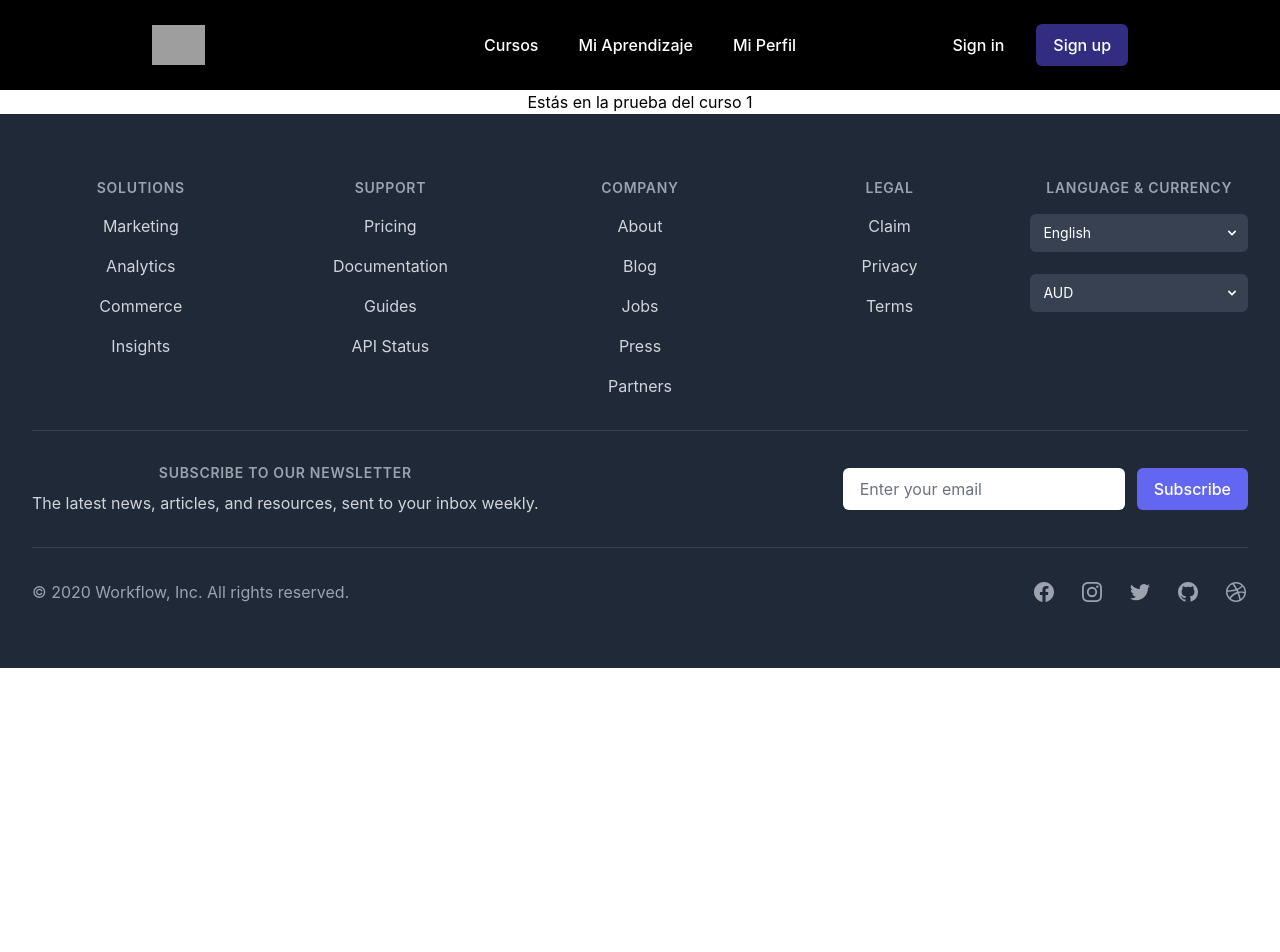
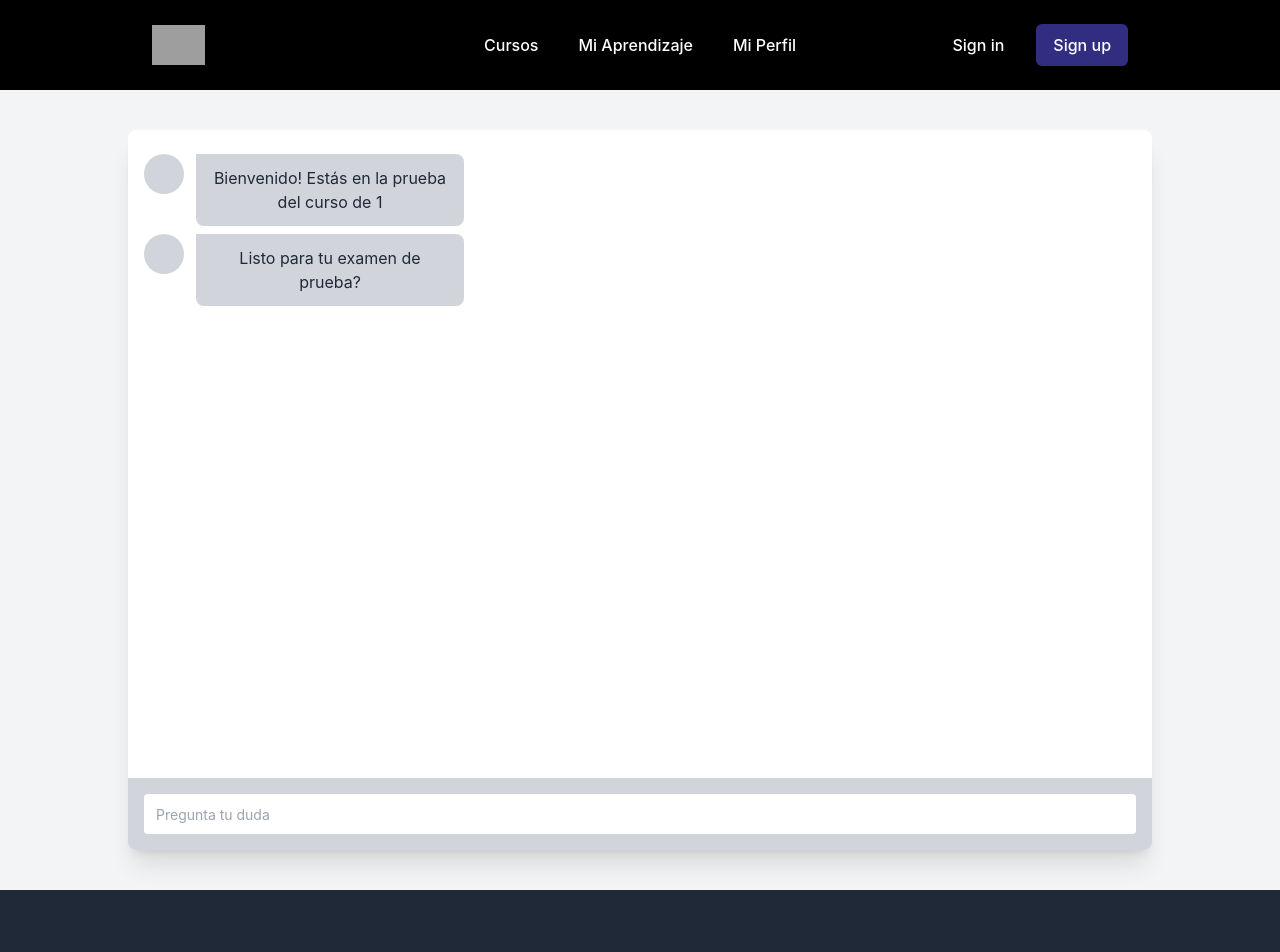
Before and after one commit to charlyguz/DevTutor, a React (Create React App) app: page /curso/1/Examen in a window 1280 px wide. Shown: the top 952 px of the page. Before the commit the page ends 800 px from the top, so only its background shows below. Built offline with nearby package versions, Linux system fonts and the light colour scheme; grey boxes are pictures that could not be loaded.

Commit message:
implementacion de api

```diff
--- a/package.json
+++ b/package.json
@@ -9,6 +9,7 @@
     "@testing-library/react": "^13.4.0",
     "@testing-library/user-event": "^13.5.0",
     "autoprefixer": "^10.4.14",
+    "openai": "^3.3.0",
     "postcss": "^8.4.24",
     "react": "^18.2.0",
     "react-dom": "^18.2.0",
--- a/src/common/Examen.jsx
+++ b/src/common/Examen.jsx
@@ -1,13 +1,128 @@
-import React from 'react';
+import React, { useState } from "react";
+import {Configuration, OpenAIApi} from 'openai';
 import { useParams } from 'react-router-dom';
 
 export default function Examen() {
     const { curso } = useParams();
+    const configuration = new Configuration({
+        apiKey: "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",
+      });
 
-    return (
-        <div>
-            <h1>Estás en la prueba del curso {curso}</h1>
-            {/* Aquí agregar la lógica del examen */}
-        </div>
-    );
+      const openai = new OpenAIApi(configuration);
+
+      const [message, setMessage] = useState("");
+      const [chats, setChats] = useState([]);
+      const [isTyping, setIsTyping] = useState(false);
+
+      const chat = async (e, message) => {
+        e.preventDefault();
+        if(!message)return;
+        setIsTyping(true);
+
+        let msgs = chats;
+        msgs.push({role:"user", content: message});
+        setChats(msgs);
+        setMessage("");
+
+        await openai.createChatCompletion({
+          model: "gpt-3.5-turbo",
+          messages: [{
+              role:"system",
+              content:`Eres DevTutor, ayudas al usuario a aprender ${curso} y aplicarás un examen de prueba
+              al iniciar para evaluar su nivel de conocimiento en básico, intermedio o avanzado y con base en lo obtenido, aplicar un curso de acuerdo al nivel.`,
+            },
+            ...chats,
+          ],
+          temperature: 1,
+          max_tokens: 400
+        }).then((res) => {
+          msgs.push(res.data.choices[0].message);
+          //console.log(res);
+          setChats(msgs);
+          setIsTyping(false);
+        })
+        .catch((error) => {
+          console.log(error);
+        });
+      };
+
+        return (
+          <body className="flex flex-col items-center justify-center w-screen min-h-screen bg-gray-100 text-gray-800 p-10">
+            <div className="flex flex-col flex-grow w-full max-w-screen-lg bg-white shadow-xl rounded-lg overflow-hidden">
+              <div className="flex flex-col flex-grow h-0 p-4 overflow-auto">
+                <div className="flex w-full mt-2 space-x-3 max-w-xs">
+                <div className="flex-shrink-0 h-10 w-10 rounded-full bg-gray-300"></div>
+                    <div>
+                    <div className="bg-gray-300 p-3 rounded-r-lg rounded-bl-lg">
+                        <h1>Bienvenido! Estás en la prueba del curso de {curso}</h1>
+                    </div>
+                    </div>
+                </div>
+                <div className="flex w-full mt-2 space-x-3 max-w-xs">
+                <div className="flex-shrink-0 h-10 w-10 rounded-full bg-gray-300"></div>
+                    <div>
+                    <div className="bg-gray-300 p-3 rounded-r-lg rounded-bl-lg">
+                        <h1>Listo para tu examen de prueba?</h1>
+                    </div>
+                    </div>
+                </div>
+                {
+                    chats && chats.length ? (
+                        chats.map((chat, index) => (
+                            <div key={index}>
+                                {chat.role === 'assistant' ? (
+                                    <div className="flex w-full mt-2 space-x-3 max-w-xl">
+                                    <div className="flex-shrink-0 h-10 w-10 rounded-full bg-gray-300"></div>
+                                        <div>
+                                            <div className="bg-gray-300 p-3 rounded-r-lg rounded-bl-lg">
+                                                <p className={isTyping ? "" : "hide"}>
+                                                    <p>{chat.content}</p>
+                                                </p>
+                                            </div>
+                                        </div>
+                                    </div>
+                                ) : (
+                                    <div className="flex w-full mt-2 space-x-3 max-w-xl ml-auto justify-end">
+                                    <div>
+                                        <div className="bg-blue-600 text-white p-3 rounded-l-lg rounded-br-lg">
+                                        <p className="text-sm">{chat.content}</p>
+                                        </div>
+                                    </div>
+                                    <div className="flex-shrink-0 h-10 w-10 rounded-full bg-gray-300"></div>
+                                    </div>
+                                )}
+                            </div>
+                        ))
+                    ) : ""
+                }
+                {
+                    isTyping ? (
+                        <div className="flex w-full mt-2 space-x-3 max-w-xs">
+                        <div className="flex-shrink-0 h-10 w-10 rounded-full bg-gray-300"></div>
+                            <div>
+                                <div className="bg-gray-300 p-3 rounded-r-lg rounded-bl-lg">
+                                    <p className={isTyping ? "" : "hide"}>
+                                        <i>{isTyping ? "Escribiendo..." : ""}</i>
+                                    </p>
+                                </div>
+                            </div>
+                        </div>
+                    ) : ""
+                }
+              </div>
+              <div className="bg-gray-300 p-4">
+                <form onSubmit={e => chat(e, message)} >
+                  <input
+                    className="flex items-center h-10 w-full rounded px-3 text-sm"
+                    type="text"
+                    name='message'
+                    value={message}
+                    placeholder="Pregunta tu duda"
+                    onChange={e => setMessage(e.target.value)}
+                  ></input>
+                </form>
+              </div>
+            </div>
+          </body>
+        );
 }
```
Also changed, not shown: 1 other file (tests, documents, lock files or other folders).
